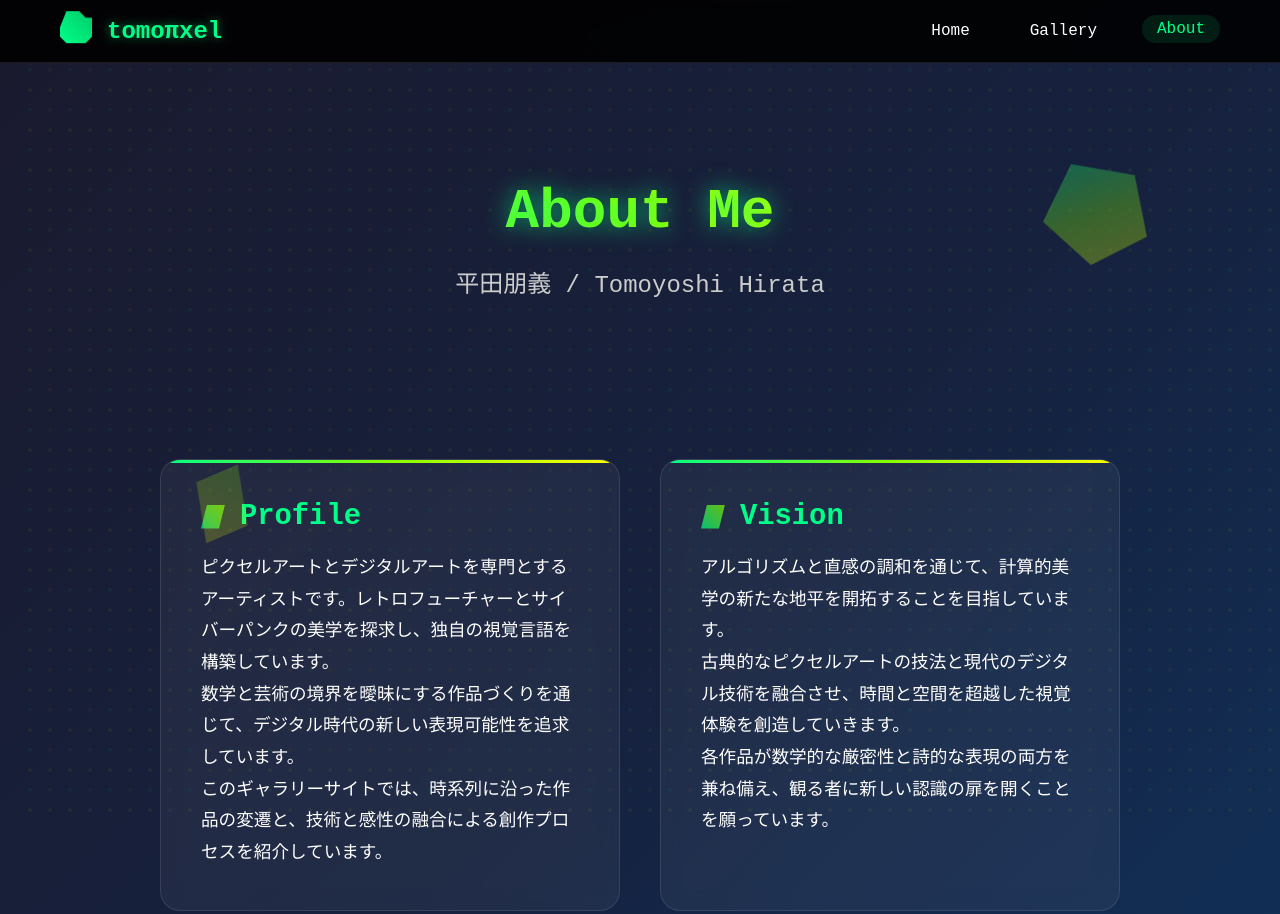
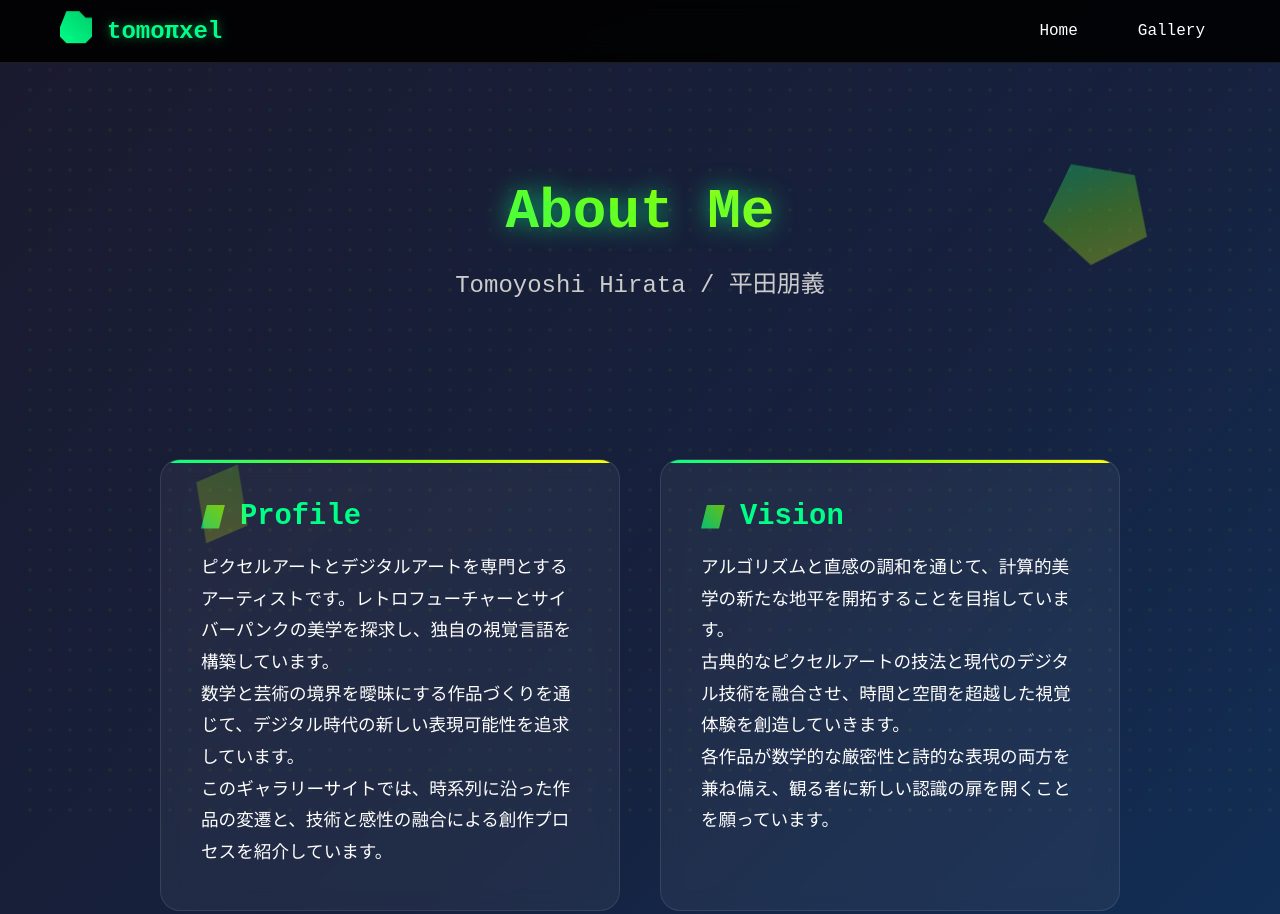
Before and after one commit to tomo3141592653/photo_site, a website: page docs/about.html in a window 1280 px wide. Shown: the top 914 px of the page. Drawn offline with Linux system fonts and the light colour scheme.

Commit message:
Update about.html

```diff
--- a/docs/about.html
+++ b/docs/about.html
@@ -348,7 +348,6 @@
             <nav class="nav-links">
                 <a href="index.html">Home</a>
                 <a href="index.html#gallery">Gallery</a>
-                <a href="about.html" class="active">About</a>
             </nav>
         </div>
     </header>
@@ -356,7 +355,7 @@
     <main class="main-content">
         <section class="about-hero">
             <h1 class="hero-title">About Me</h1>
-            <p class="hero-subtitle">平田朋義 / Tomoyoshi Hirata</p>
+            <p class="hero-subtitle">Tomoyoshi Hirata / 平田朋義</p>
         </section>
 
         <div class="about-content">
```
